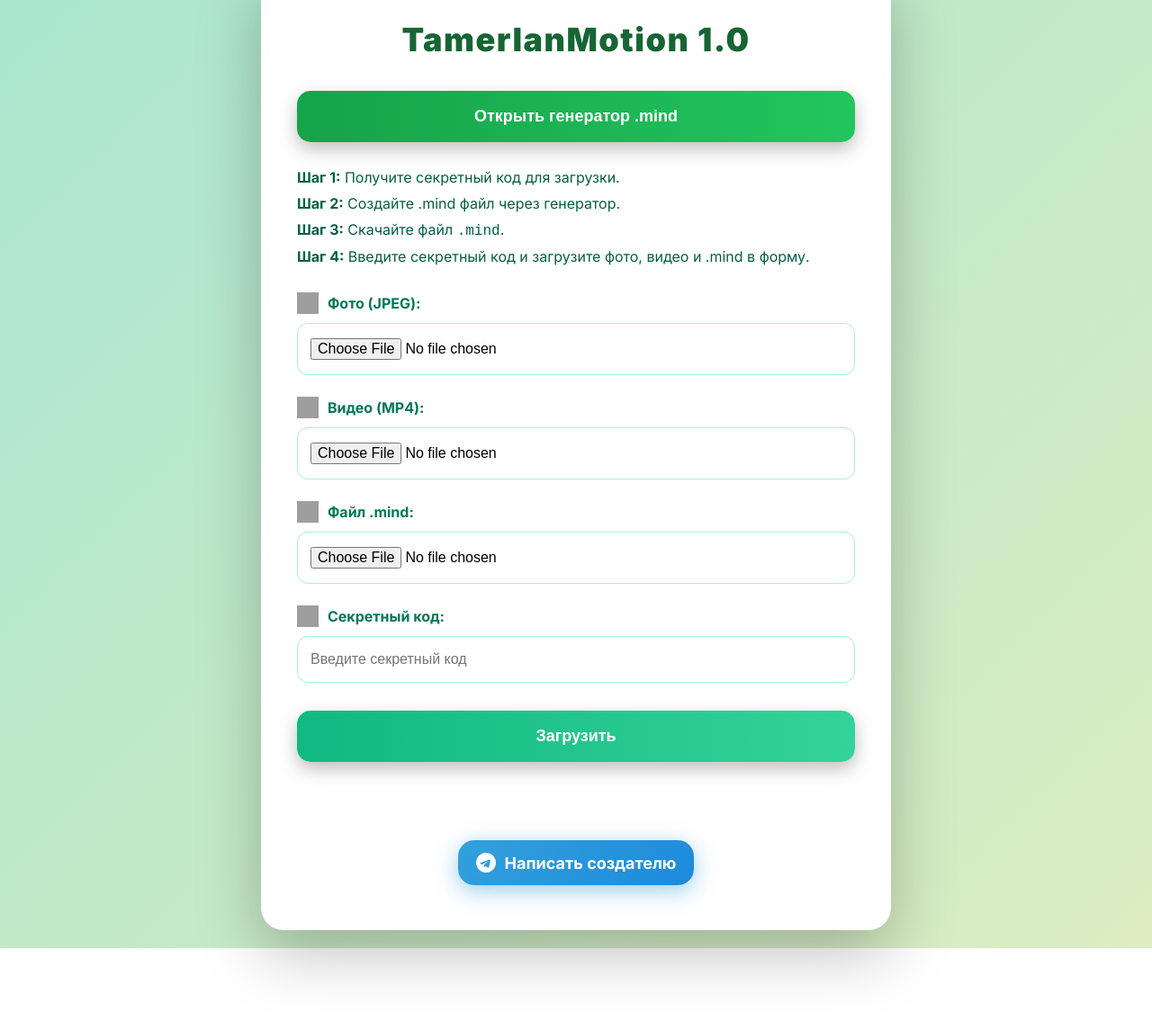
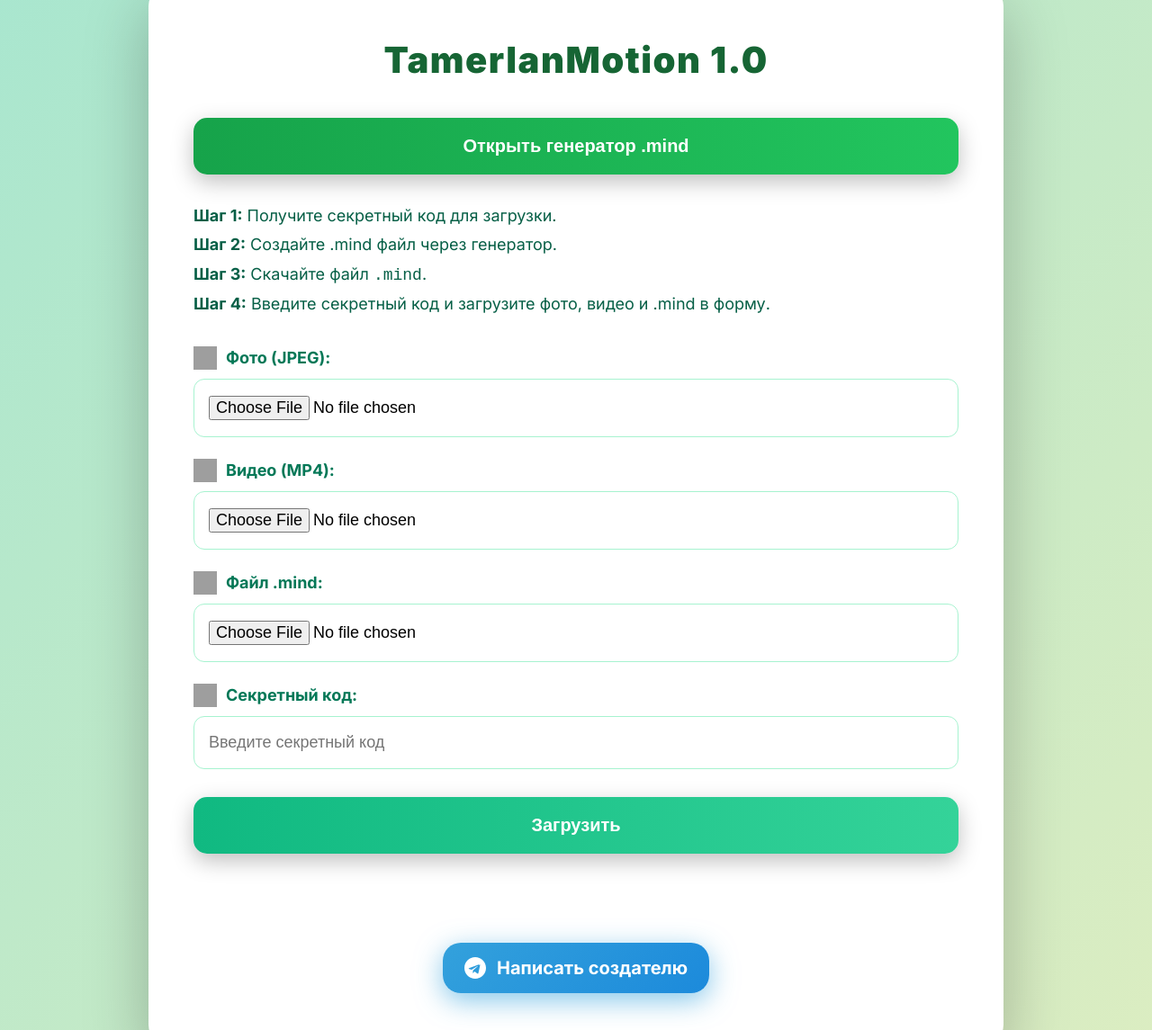
Before and after one commit to americanbalashka-hue/TamerlanMotion1, a website: page upload.html in a window 1280 px wide. Shown: the part 58-1203 px from the top of the page at 90% size. Before the commit the page ends 1112 px from the top, so only its background shows below. Drawn offline with Linux system fonts and the light colour scheme; grey boxes are pictures that could not be loaded.

Commit message:
Update upload.html

```diff
--- a/upload.html
+++ b/upload.html
@@ -13,15 +13,15 @@
   min-height:100vh;
   display:flex;
   justify-content:center;
-  align-items:center;
-  padding:20px;
+  align-items:flex-start;
+  padding:40px;
 }
 .upload-container{
   background:#fff;
-  padding:60px 40px 50px 40px;
+  padding:60px 50px;
   border-radius:25px;
   box-shadow:0 25px 70px rgba(0,0,0,0.25);
-  width:700px;
+  width:950px;
   max-width:95%;
   transition:all 0.4s ease;
   opacity:0;
@@ -34,35 +34,35 @@
 h2{
   text-align:center;
   color:#166534;
-  margin-bottom:35px;
+  margin-bottom:40px;
   font-weight:900;
-  font-size:36px;
+  font-size:40px;
   letter-spacing:1.5px;
 }
 #mindButton{
   display:block;
   width:100%;
-  padding:18px;
-  font-size:18px;
+  padding:20px;
+  font-size:20px;
   font-weight:700;
   border:none;
   border-radius:15px;
   cursor:pointer;
   color:white;
   background:linear-gradient(90deg,#16a34a,#22c55e);
-  margin-bottom:25px;
+  margin-bottom:30px;
   transition:all 0.3s ease;
-  box-shadow:0 8px 20px rgba(0,0,0,0.25);
+  box-shadow:0 8px 25px rgba(0,0,0,0.25);
 }
 #mindButton:hover{
   background:linear-gradient(90deg,#22c55e,#16a34a);
   transform:translateY(-3px);
 }
 .instruction{
-  font-size:16px;
+  font-size:18px;
   color:#065f46;
   line-height:1.8;
-  margin-bottom:25px;
+  margin-bottom:30px;
 }
 form label{
   display:flex;
@@ -71,16 +71,16 @@
   margin:8px 0 4px 0;
   font-weight:700;
   color:#047857;
-  font-size:16px;
+  font-size:18px;
 }
-form label img{width:24px;height:24px;}
+form label img{width:26px;height:26px;}
 input[type="text"], input[type="file"]{
   width:100%;
-  padding:16px 14px;
+  padding:18px 16px;
   margin:6px 0 16px 0;
   border-radius:12px;
   border:1px solid #a7f3d0;
-  font-size:16px;
+  font-size:18px;
   transition:all 0.3s;
 }
 input[type="text"]:focus,input[type="file"]:focus{
@@ -90,8 +90,8 @@
 }
 button[type="submit"]{
   width:100%;
-  padding:18px;
-  font-size:18px;
+  padding:20px;
+  font-size:20px;
   font-weight:700;
   border:none;
   border-radius:15px;
@@ -100,7 +100,7 @@
   cursor:pointer;
   transition:all 0.3s ease;
   margin-top:15px;
-  box-shadow:0 8px 20px rgba(0,0,0,0.25);
+  box-shadow:0 8px 25px rgba(0,0,0,0.25);
 }
 button[type="submit"]:hover{
   background:linear-gradient(90deg,#34d399,#6ee7b7);
@@ -112,8 +112,8 @@
   width:100%;
   background:#d1fae5;
   border-radius:15px;
-  margin-top:20px;
-  height:26px;
+  margin-top:25px;
+  height:28px;
   overflow:hidden;
   box-shadow:inset 0 3px 7px rgba(0,0,0,0.1);
 }
@@ -124,25 +124,25 @@
   text-align:center;
   color:white;
   font-size:14px;
-  line-height:26px;
+  line-height:28px;
   transition:width 0.4s ease;
   border-radius:15px;
 }
 #status{
-  margin-top:18px;
+  margin-top:20px;
   text-align:center;
-  font-size:16px;
+  font-size:18px;
   color:#065f46;
   min-height:24px;
   opacity:0;
   transition:opacity 0.5s ease;
 }
 .preview-container{
-  margin-top:20px;
-  display:flex;
-  gap:15px;
-  justify-content:center;
-  flex-wrap:wrap;
+  margin-top:25px;
+  display:grid;
+  grid-template-columns:repeat(3, 1fr);
+  gap:20px;
+  justify-items:center;
   opacity:0;
   transform:translateY(20px);
   transition:opacity 0.6s ease, transform 0.6s ease;
@@ -153,22 +153,22 @@
 }
 .preview-container img,
 .preview-container video{
-  width:120px;
-  height:120px;
+  width:220px;
+  height:220px;
   object-fit:cover;
   border-radius:12px;
-  box-shadow:0 8px 25px rgba(0,0,0,0.25);
+  box-shadow:0 10px 30px rgba(0,0,0,0.25);
   transition:transform 0.3s, box-shadow 0.3s, filter 0.3s, border 0.3s;
 }
 .preview-container img:hover,
 .preview-container video:hover{
   transform:scale(1.15);
-  box-shadow:0 12px 30px rgba(5,150,105,0.7);
+  box-shadow:0 14px 35px rgba(5,150,105,0.8);
   filter: drop-shadow(0 0 10px rgba(22,163,74,0.9));
   border:2px solid #16a34a;
 }
 .contact{
-  margin-top:25px;
+  margin-top:30px;
   text-align:center;
   opacity:0;
   transform:translateY(20px);
@@ -181,22 +181,22 @@
   text-decoration:none;
   color:white;
   background:linear-gradient(135deg,#33a1dc,#1c8adb);
-  padding:14px 20px;
-  border-radius:18px;
+  padding:16px 24px;
+  border-radius:20px;
   font-weight:700;
-  font-size:18px;
+  font-size:20px;
   display:inline-flex;
   align-items:center;
-  gap:10px;
-  box-shadow:0 6px 25px rgba(51,161,220,0.5);
+  gap:12px;
+  box-shadow:0 8px 30px rgba(51,161,220,0.6);
   transition:all 0.4s ease, box-shadow 0.4s ease;
 }
 .tg-btn-blue:hover{
   transform:translateY(-5px) scale(1.05);
-  box-shadow:0 12px 35px rgba(51,161,220,0.7);
+  box-shadow:0 14px 40px rgba(51,161,220,0.8);
   background:linear-gradient(135deg,#1c8adb,#33a1dc);
 }
-.tg-btn-blue svg{width:22px;height:22px;fill:white;}
+.tg-btn-blue svg{width:24px;height:24px;fill:white;}
 </style>
 </head>
 <body>
@@ -209,27 +209,20 @@
 <p><strong>Шаг 3:</strong> Скачайте файл <code>.mind</code>.</p>
 <p><strong>Шаг 4:</strong> Введите секретный код и загрузите фото, видео и .mind в форму.</p>
 </div>
-
 <form id="uploadForm" enctype="multipart/form-data">
 <label for="photo"><img src="https://img.icons8.com/ios-filled/50/000000/camera.png"/> Фото (JPEG):</label>
 <input type="file" name="photo" accept="image/jpeg" required>
-
 <label for="video"><img src="https://img.icons8.com/ios-filled/50/000000/video.png"/> Видео (MP4):</label>
 <input type="file" name="video" accept="video/mp4" required>
-
 <label for="mind"><img src="https://img.icons8.com/ios-filled/50/000000/puzzle.png"/> Файл .mind:</label>
 <input type="file" name="mind" accept=".mind" required>
-
 <label for="secretCode"><img src="https://img.icons8.com/ios-filled/50/000000/key.png"/> Секретный код:</label>
 <input type="text" name="secretCode" placeholder="Введите секретный код" required>
-
 <button type="submit">Загрузить</button>
 </form>
-
 <div class="preview-container" id="previewContainer"></div>
 <div id="progressBar"><div></div></div>
 <div id="status"></div>
-
 <div class="contact">
   <a href="https://t.me/tommy8873" target="_blank" class="tg-btn-blue">
     <svg xmlns="http://www.w3.org/2000/svg" viewBox="0 0 240 240">
```
